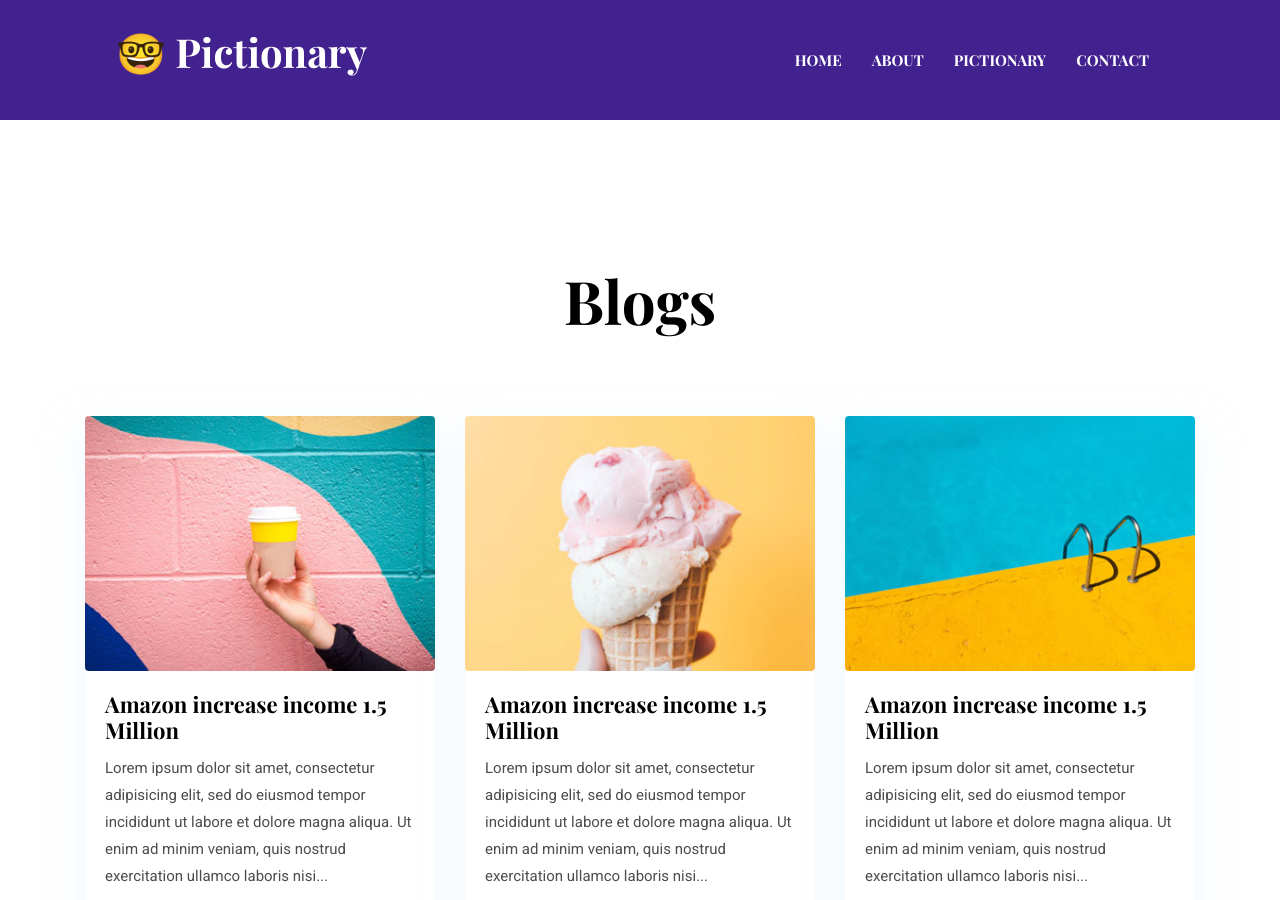
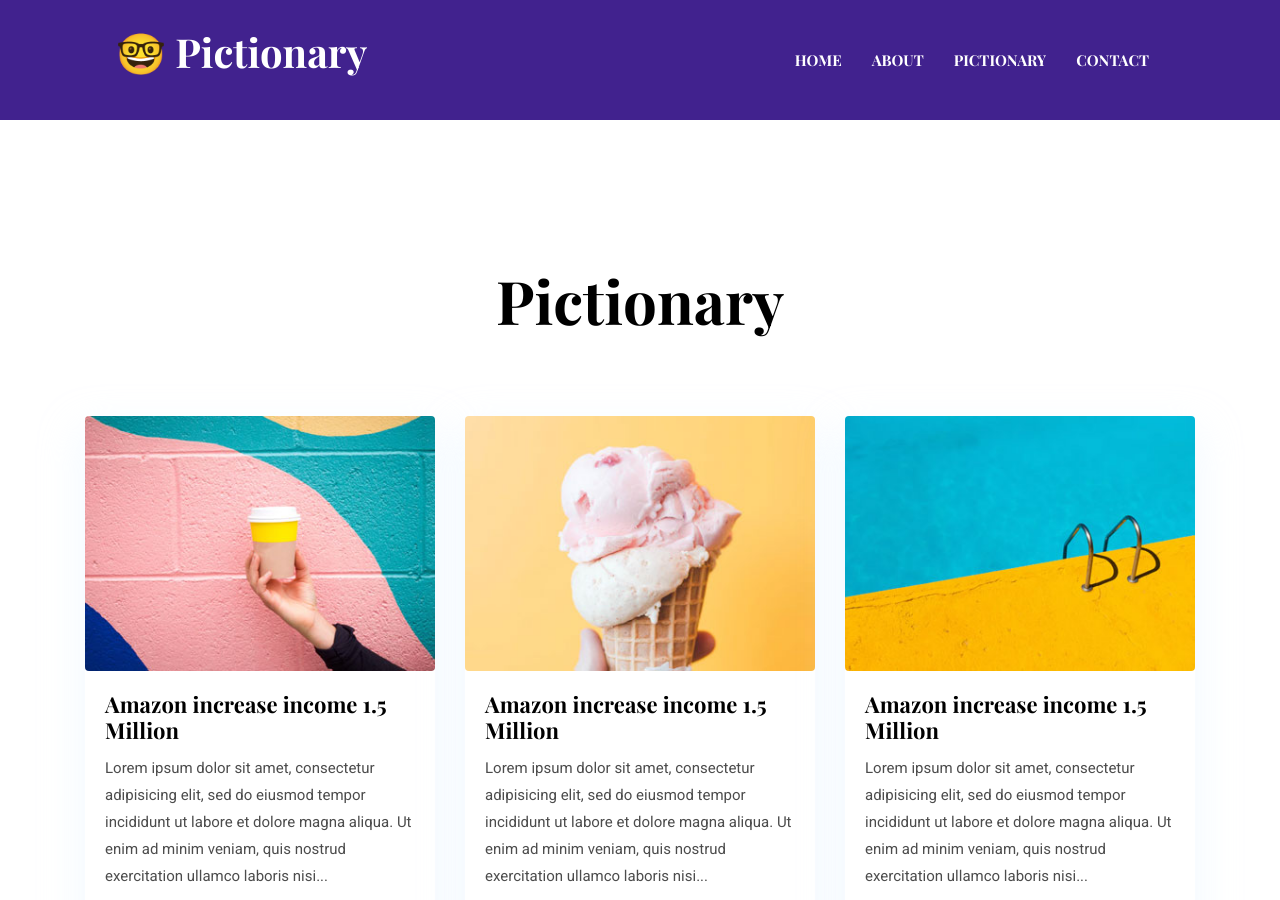
Before and after one commit to a1g5/a1g5.github.io, a Jekyll site: the page built from index.html, in a window 1280 px wide and 900 px high, scrolled down 1163 px. Built offline with Jekyll 4.4.1, drawn with Linux system fonts in a browser that asks for light colours.

Commit message:
Update blog-section.html

```diff
--- a/_includes/blog-section.html
+++ b/_includes/blog-section.html
@@ -3,7 +3,7 @@
   <div class="container">
     <div class="row">
       <div class="col-12 text-center">
-        <h2 class="section-title">Blogs</h2>
+        <h2 class="section-title">Pictionary</h2>
       </div>
       {% for post in site.posts offset:0 limit:3 %}
       {% include post.html %}
```
